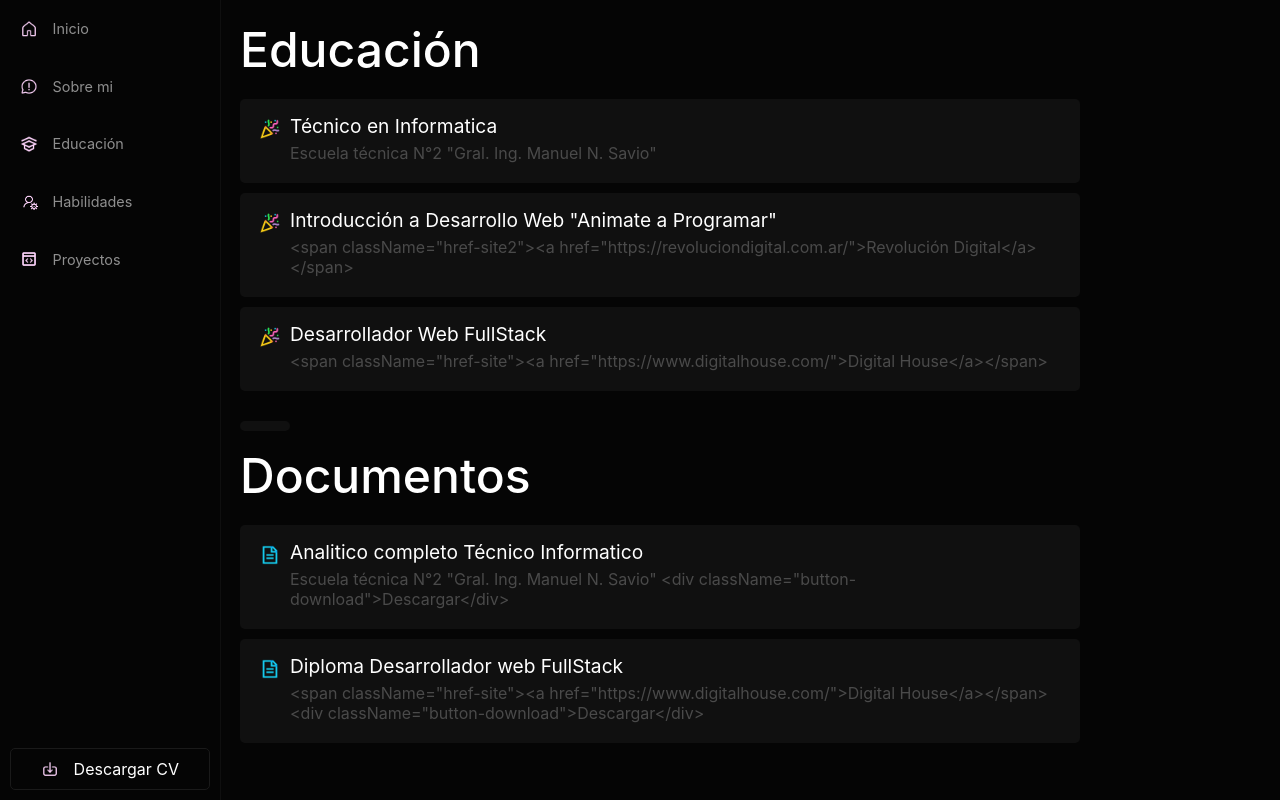
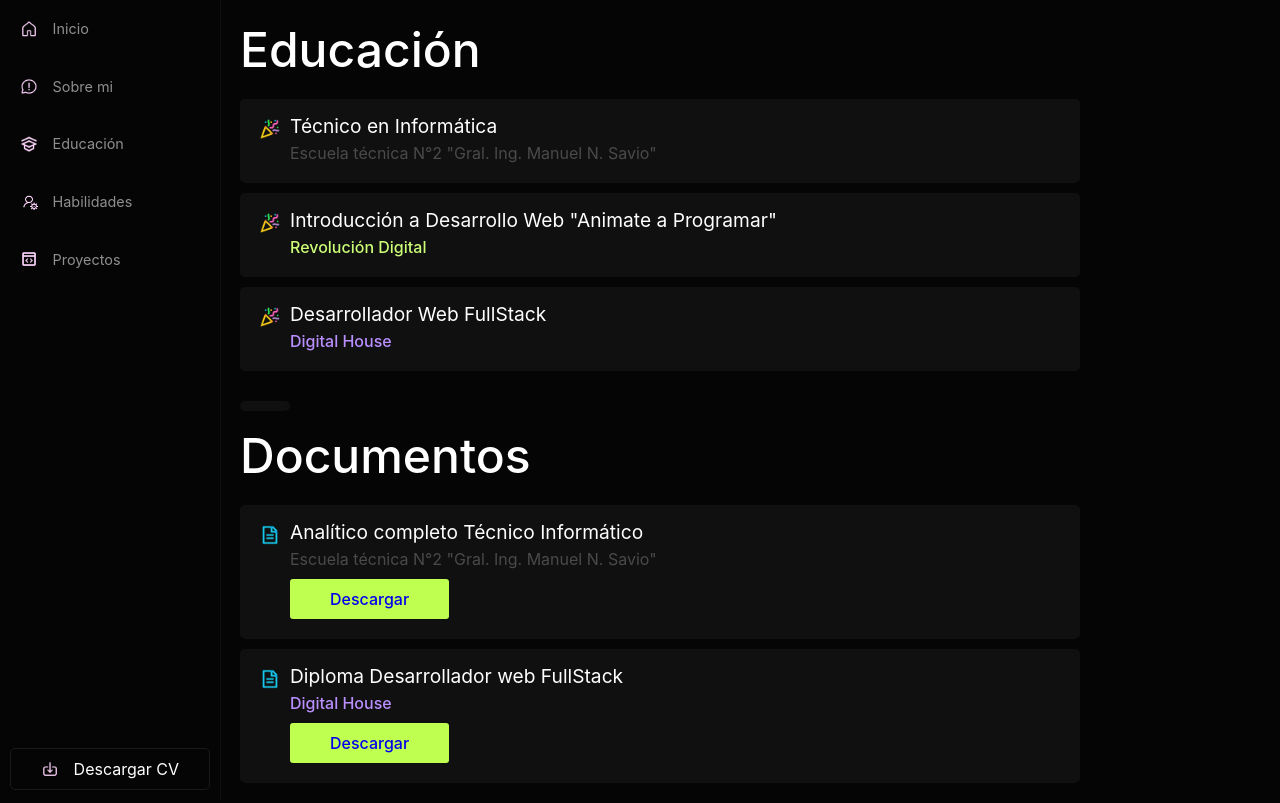
Before and after one commit to lautarovinales/portfolio-lvinales, a React (Create React App) app: page /education in a window 1280 px wide. Built offline with nearby package versions, Linux system fonts and the light colour scheme.

Commit message:
cambios en estilos y se agregaron urls

```diff
--- a/public/index.html
+++ b/public/index.html
@@ -2,7 +2,7 @@
 <html lang="en">
   <head>
     <meta charset="utf-8" />
-    <link rel="icon" href="%PUBLIC_URL%/icon.png" />
+    <link rel="icon" href="%PUBLIC_URL%/favicon.png" />
     <meta name="viewport" content="width=device-width, initial-scale=1" />
     <meta name="theme-color" content="#000000" />
     <meta
--- a/src/components/Nav.jsx
+++ b/src/components/Nav.jsx
@@ -13,9 +13,9 @@ function Nav() {
           <Link to="/skills"><li><img src="/icon-skills.png" alt="" srcset=""/><p>Habilidades</p></li></Link>
           <li><img src="/icon-projects.png" alt="" srcset=""/><p>Proyectos</p></li>
         </ul>
-        <div className="button-cv">
+        <a href="https://drive.google.com/drive/folders/1p_GfsOpm0Mr9Uethuwnicj50m2ar7Pp6"><div className="button-cv">
           <img src="/icon-download.png" alt="" srcset="" /><p>Descargar CV</p>
-        </div>
+        </div></a>
       </nav>
     </div>
   );
--- a/src/pages/About.jsx
+++ b/src/pages/About.jsx
@@ -1,4 +1,4 @@
-import React from 'react';
+import React, { useEffect } from 'react';
 import '../styles/About.css';
 import Nav from '../components/Nav';
 import Title from '../components/Title';
@@ -8,25 +8,57 @@ import Divider from '../components/Divider';
 import FlexWrap from '../components/FlexWrap';
 
 function About() {
+  useEffect(() => {
+    document.title = "Portolio | Sobre mí";
+  }, []);
+
   return (
     <div>
       <Nav />
       <main>
-        <Title text="Sobre mi" />
-        <SubTitle text='Soy un apasionado desarrollador web Fullstack, graduado en <span className="href-site"><a href="https://www.digitalhouse.com/">Digital House</a></span>, actualmente resido en San Nicolás de los Arroyos, Buenos Aires, Argentina. Disfruto crear aplicaciones web, con un enfoque especial en el desarrollo frontend. Tengo experiencia trabajando con metodologías ágiles y he desarrollado proyectos que van desde simples landing pages hasta complejos e-commerces con bases de datos.' />
+        <Title text="Sobre mí" />
+        <SubTitle
+          text={
+            <>
+              Soy un apasionado desarrollador web Fullstack, graduado en{" "}
+              <span className="href-site">
+                <a href="https://www.digitalhouse.com/">Digital House</a>
+              </span>
+              , actualmente resido en San Nicolás de los Arroyos, Buenos Aires, Argentina. Disfruto crear aplicaciones web, con un enfoque especial en el desarrollo frontend. Tengo experiencia trabajando con metodologías ágiles y he desarrollado proyectos que van desde simples landing pages hasta complejos e-commerces con bases de datos.
+            </>
+          }
+        />
         <Divider />
         <Title text="Información útil" />
         <FlexWrap>
           <InfoCard iconSrc="/icon-name.png" title="Nombre" body="Lautaro Ramiro Viñales" />
-          <InfoCard iconSrc="/icon-location.png" title="Localidad" body='<span className="href-map"><a href="https://www.google.com/maps/place/San+Nicolás+de+los+Arroyos,+Buenos+Aires+Province/">San Nicolás de los Arroyos, Buenos Aires Argentina</a></span>' />
+          <InfoCard
+            iconSrc="/icon-location.png"
+            title="Localidad"
+            body={
+              <span className="href-map">
+                <a href="https://www.google.com/maps/place/San+Nicolás+de+los+Arroyos,+Buenos+Aires+Province/">
+                  San Nicolás de los Arroyos, Buenos Aires Argentina
+                </a>
+              </span>
+            }
+          />
           <InfoCard iconSrc="/icon-hearts.png" title="Estado civil" body="Soltero" />
           <InfoCard iconSrc="/icon-language.png" title="Idiomas" body="Español Nativo, Inglés intermedio" />
         </FlexWrap>
         <Divider />
         <Title text="Objetivos" />
         <FlexWrap>
-          <InfoCard iconSrc="/icon-pin.png" title="Desarrollo profesional" body="Quiero seguir creciendo como desarrollador web fullstack, aprendiendo las mejores prácticas tanto de backend como de frontend. Me interesa estar siempre al día con las últimas tecnologías y seguir capacitándome para ser un profesional más completo. Mi meta es poder crear soluciones innovadoras y aportar valor en cualquier proyecto en el que trabaje." />
-          <InfoCard iconSrc="/icon-pin.png" title="Colaborar con otros developers" body="Me gustaría trabajar en equipo para aprender de otros profesionales, intercambiar ideas y llevar a cabo proyectos desafiantes juntos." />
+          <InfoCard
+            iconSrc="/icon-pin.png"
+            title="Desarrollo profesional"
+            body="Quiero seguir creciendo como desarrollador web fullstack, aprendiendo las mejores prácticas tanto de backend como de frontend. Me interesa estar siempre al día con las últimas tecnologías y seguir capacitándome para ser un profesional más completo. Mi meta es poder crear soluciones innovadoras y aportar valor en cualquier proyecto en el que trabaje."
+          />
+          <InfoCard
+            iconSrc="/icon-pin.png"
+            title="Colaborar con otros developers"
+            body="Me gustaría trabajar en equipo para aprender de otros profesionales, intercambiar ideas y llevar a cabo proyectos desafiantes juntos."
+          />
         </FlexWrap>
       </main>
     </div>
--- a/src/pages/Education.jsx
+++ b/src/pages/Education.jsx
@@ -1,5 +1,7 @@
-import React from 'react';
+import React, {useEffect} from 'react';
 import '../styles/About.css';
+import '../styles/Education.css';
+
 import Nav from '../components/Nav';
 import Title from '../components/Title';
 import InfoCard from '../components/InfoCard';
@@ -7,21 +9,65 @@ import Divider from '../components/Divider';
 import FlexWrap from '../components/FlexWrap';
 
 function Education() {
+  useEffect(() => {
+    document.title = "Portolio | Educación ";
+  }, []);
+
   return (
     <div>
       <Nav />
       <main>
         <Title text="Educación" />
         <FlexWrap>
-          <InfoCard iconSrc="/icon-confetti.png" title="Técnico en Informatica" body='Escuela técnica N°2 "Gral. Ing. Manuel N. Savio"' />
-          <InfoCard iconSrc="/icon-confetti.png" title='Introducción a Desarrollo Web "Animate a Programar"' body='<span className="href-site2"><a href="https://revoluciondigital.com.ar/">Revolución Digital</a></span>' />
-          <InfoCard iconSrc="/icon-confetti.png" title="Desarrollador Web FullStack" body='<span className="href-site"><a href="https://www.digitalhouse.com/">Digital House</a></span>' />
+        <InfoCard
+          iconSrc="/icon-confetti.png"
+          title="Técnico en Informática"
+          body='Escuela técnica N°2 "Gral. Ing. Manuel N. Savio"'
+        />
+        <InfoCard
+          iconSrc="/icon-confetti.png"
+          title='Introducción a Desarrollo Web "Animate a Programar"'
+          body={
+            <span className="href-site2">
+              <a href="https://revoluciondigital.com.ar/">Revolución Digital</a>
+            </span>
+          }
+        />
+        <InfoCard
+          iconSrc="/icon-confetti.png"
+          title="Desarrollador Web FullStack"
+          body={
+            <span className="href-site">
+              <a href="https://www.digitalhouse.com/">Digital House</a>
+            </span>
+          }
+        />
         </FlexWrap>
         <Divider />
         <Title text="Documentos" />
         <FlexWrap>
-          <InfoCard iconSrc="/icon-document.png" title="Analitico completo Técnico Informatico" body='Escuela técnica N°2 "Gral. Ing. Manuel N. Savio" <div className="button-download">Descargar</div>' />
-          <InfoCard iconSrc="/icon-document.png" title="Diploma Desarrollador web FullStack" body='<span className="href-site"><a href="https://www.digitalhouse.com/">Digital House</a></span> <div className="button-download">Descargar</div>' />
+        <InfoCard
+          iconSrc="/icon-document.png"
+          title="Analítico completo Técnico Informático"
+          body={
+            <>
+              Escuela técnica N°2 "Gral. Ing. Manuel N. Savio"
+              <a href="https://drive.google.com/drive/folders/1p_GfsOpm0Mr9Uethuwnicj50m2ar7Pp6"><div className="button-download">Descargar</div></a>
+            </>
+          }
+        />
+        <InfoCard
+          iconSrc="/icon-document.png"
+          title="Diploma Desarrollador web FullStack"
+          body={
+            <>
+              <span className="href-site">
+                <a href="https://www.digitalhouse.com/">Digital House</a>
+              </span>
+              <a href="https://drive.google.com/drive/folders/1p_GfsOpm0Mr9Uethuwnicj50m2ar7Pp6"><div className="button-download">Descargar</div></a>
+            </>
+          }
+        />
         </FlexWrap>
       </main>
     </div>
--- a/src/pages/Home.jsx
+++ b/src/pages/Home.jsx
@@ -1,7 +1,12 @@
+import {useEffect} from 'react';
 import '../styles/Home.css';
 import Nav from '../components/Nav'
 
 function Home() {
+  useEffect(() => {
+    document.title = "Portolio | Inicio ";
+  }, []);
+
   return (
     <div>
         <Nav/>
@@ -17,8 +22,8 @@ function Home() {
               <div className='title'>Hola, soy Lautaro Viñales</div>
               <div className="sub-title">Soy un apasionado desarrollador web full stack. Disfruto trabajar en equipo, aportar soluciones creativas y cumplir con mis responsabilidades de programación de manera efectiva. </div>
               <div className="buttons-header">
-                <div className="button-about">Sobre mi</div>
-                <div className="button-contact">Contacto</div>
+                <a href="/about"><div className="button-about">Sobre mi</div></a>
+                <a href="/skills"><div className="button-contact">Habilidades</div></a>
               </div>
             </div>
           </header>
--- a/src/pages/Skills.jsx
+++ b/src/pages/Skills.jsx
@@ -1,4 +1,4 @@
-import React from 'react';
+import React, {useEffect} from 'react';
 import '../styles/About.css';
 import Nav from '../components/Nav';
 import Title from '../components/Title';
@@ -8,12 +8,16 @@ import Divider from '../components/Divider';
 import FlexWrap from '../components/FlexWrap';
 
 function Skills() {
+  useEffect(() => {
+    document.title = "Portolio | Habilidades";
+  }, []);
+
   return (
     <div>
       <Nav />
       <main>
         <Title text="Habilidades" />
-        <SubTitle text="Lorem ipsum, dolor sit amet consectetur adipisicing elit. Saepe, non!" />
+        <SubTitle text="Soy Técnico en Informática y además Desarrollador Web FullStack, con experiencia en la creación y desarrollo de aplicaciones web, tanto en el frontend como en el backend." />
         <Divider />
         <Title text="Lenguajes de programación" />
         <FlexWrap>
--- a/src/styles/Home.css
+++ b/src/styles/Home.css
@@ -25,7 +25,7 @@ main{
     background-color: #050505;
     padding: 20px 200px 20px 240px;
     align-items: start;
-    justify-content: start;
+    justify-content: center;
     display: flex;
     flex-direction: column;
 }
```
Also changed, not shown: public/favicon.png (added).
